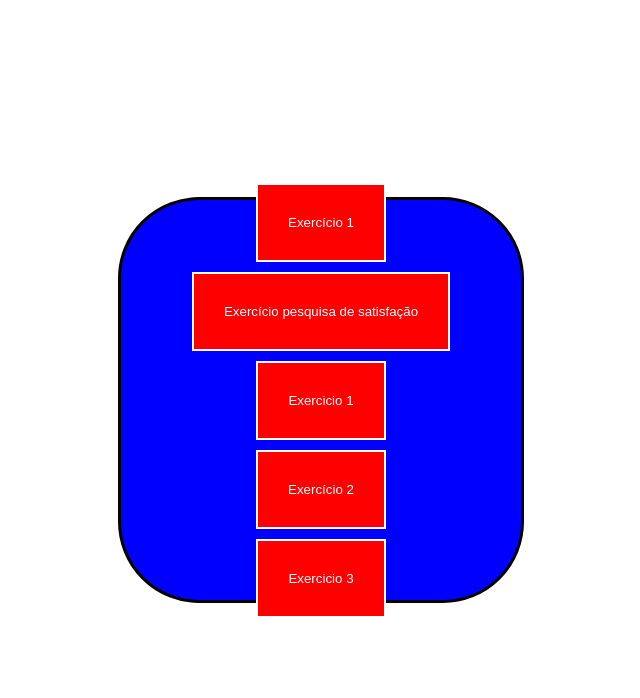
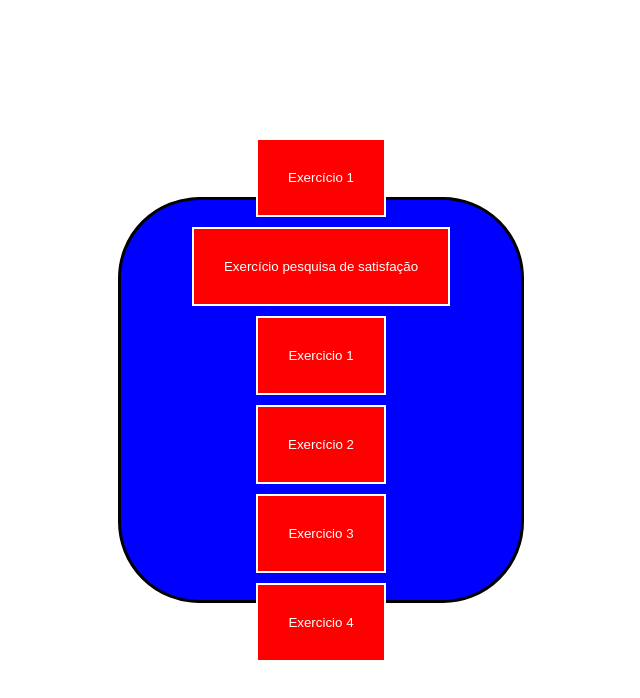
Before and after one commit to Eric-Facef/prog-comp, a plain HTML site: page 2° Bimestre/index.html in a window 1280 px wide. Shown: the whole page, without its empty margins (319-959 px from the left). Drawn offline with Linux system fonts and the light colour scheme.

Commit message:
first commit

```diff
--- a/2° Bimestre/index.html
+++ b/2° Bimestre/index.html
@@ -34,6 +34,11 @@
                 Exercicio 3
             </button>
         </div>
+        <div>
+            <button type="button" onclick="exe4()">
+                Exercicio 4
+            </button>
+        </div>
         </div>
     </body>
 </html>
```
